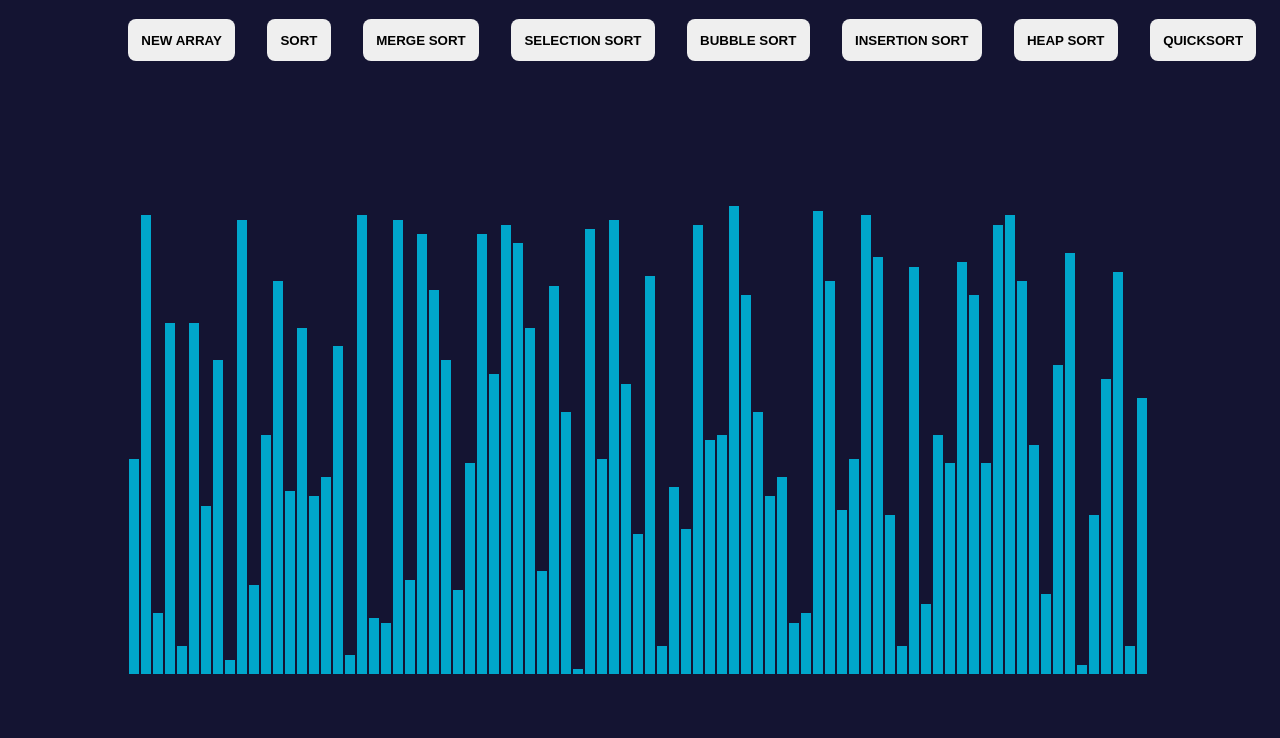
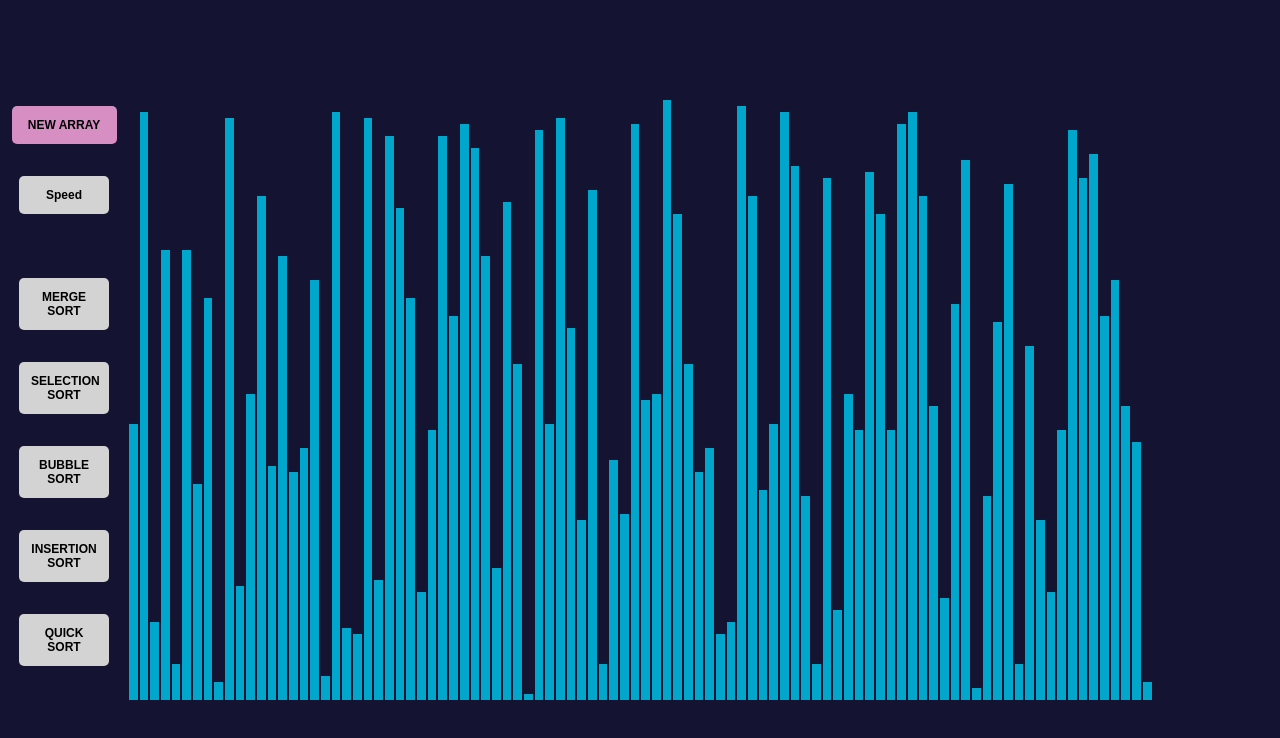
Before and after one commit to bdr-t/sorting-visualizer, a React (Create React App) app: page / in a window 1280 px wide. Shown: the top 738 px of the page. Built offline with nearby package versions, Linux system fonts and the light colour scheme; the HTML template or start-up script is replaced by a standard one.

Commit message:
change layout

```diff
--- a/src/App.js
+++ b/src/App.js
@@ -1,7 +1,7 @@
-import "./App.css";
-import Sort from './Sort'
-import {generateArray} from './actions/generateArray'
-import {useState} from 'react'
+import './App.css';
+import Sort from './Sort';
+import { generateArray } from './actions/generateArray';
+import { useState } from 'react';
 
 function App() {
   const [width, setWidth] = useState(document.body.offsetWidth);
@@ -19,12 +19,16 @@ function App() {
   //   setBars(haha);
   // }
 
-  let array = generateArray(Math.floor((width * 0.8) / 12))
-
+  let array = generateArray(Math.floor((width * 0.9) / 12));
 
   return (
     <div className="app">
-      <Sort array={array}/>
+      <div className="btn-container new-array">
+        <button className="btn" style={{width:'105px', backgroundColor:'#D68EC3'}}>NEW ARRAY</button>
+        <button className="btn">Speed</button>
+      </div>
+
+      <Sort array={array} />
     </div>
   );
 }
--- a/src/Sort.js
+++ b/src/Sort.js
@@ -253,11 +253,7 @@ const Sort = ({ array }) => {
 
   return (
     <>
-      <div className="btn-container">
-        <button className="btn">NEW ARRAY</button>
-        <button className="btn" onClick={() => mergeSortVisualization(0)}>
-          SORT
-        </button>
+      <div className="btn-container sort">
         <button className="btn" onClick={() => mergeSortVisualization()}>
           MERGE SORT
         </button>
@@ -270,11 +266,8 @@ const Sort = ({ array }) => {
         <button className="btn" onClick={() => insertionSortVisualization()}>
           INSERTION SORT
         </button>
-        <button className="btn" onClick={() => mergeSortVisualization()}>
-          HEAP SORT
-        </button>
         <button className="btn" onClick={() => quickSortVisualization()}>
-          QUICKSORT
+          QUICK SORT
         </button>
       </div>
 
--- a/src/index.css
+++ b/src/index.css
@@ -1,7 +1,8 @@
 body {
+  background-color: #141432;
   margin: 0;
-  font-family: -apple-system, BlinkMacSystemFont, 'Segoe UI', 'Roboto', 'Oxygen', 'Ubuntu', 'Cantarell', 'Fira Sans',
-    'Droid Sans', 'Helvetica Neue', sans-serif;
+  font-family: -apple-system, BlinkMacSystemFont, 'Segoe UI', 'Roboto', 'Oxygen', 'Ubuntu',
+    'Cantarell', 'Fira Sans', 'Droid Sans', 'Helvetica Neue', sans-serif;
   -webkit-font-smoothing: antialiased;
   -moz-osx-font-smoothing: grayscale;
 }
@@ -15,28 +16,30 @@ code {
   height: 100%;
   width: 100%;
   display: grid;
-  background-color: #141432;
   grid-template-columns: auto;
-  grid-template-rows: 10% 90%;
+  grid-template-rows: 5% 10% 85%;
 }
 
 .btn-container {
+  margin-top: 1.5em;
   display: flex;
-  gap: 2em;
-  margin-left: 10%;
+  justify-content: center;
+  gap: 1.5em;
 }
 
 .btn {
+  background-color: lightgrey;
   place-self: center;
   padding: 1em;
-  border-radius: 8px;
+  border-radius: 5px;
   font-weight: 700;
+  font-size: 12px;
   cursor: pointer;
 }
 
 .bars-container {
   place-self: center;
-  height: 65%;
+  height: 75%;
   width: 80%;
   background-color: #141432;
   display: flex;
@@ -48,3 +51,34 @@ code {
   margin-left: 1px;
   background-color: #00a6cb;
 }
+
+@media only screen and (min-width: 850px) {
+  .app {
+    display: grid;
+    grid-template-columns: 10% 1fr;
+    grid-template-rows: 15% 1fr;
+  }
+
+  .bars-container {
+    position: absolute;
+    top: 50%;  /* position the top  edge of the element at the middle of the parent */
+    left: 50%; /* position the left edge of the element at the middle of the parent */
+
+    transform: translate(-50%, -50%);
+  }
+  .new-array {
+    grid-area: 1 / 1 / 2 / 2;
+    margin-top: 10em;
+  }
+  .sort {
+    grid-area: 2 / 1 / 3 / 2;
+  }
+  .btn-container {
+    flex-direction: column;
+    place-content: center;
+    gap: 2em;
+  }
+  .btn {
+    width: 90px;
+  }
+}
```
